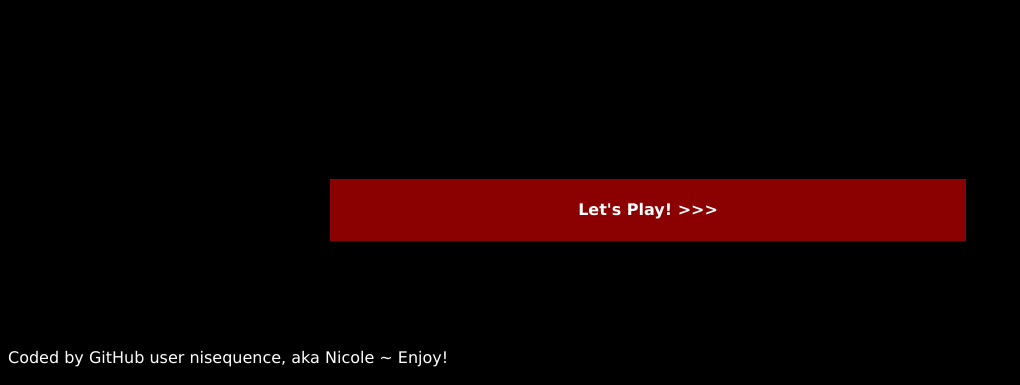
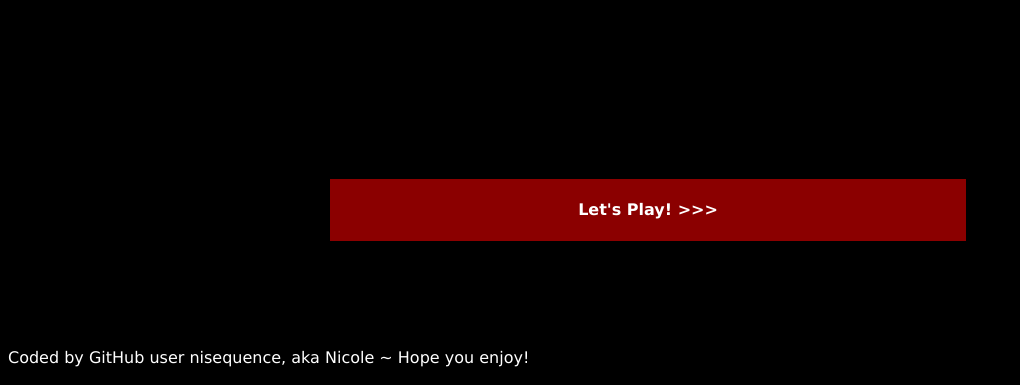
Before and after one commit to uprighted-learners/jeopardy-board-nisequence, a plain HTML site: page index.html in a window 1280 px wide. Shown: the part 431-816 px from the top of the page, without its empty margins (0-1020 px from the left). Drawn offline with Linux system fonts and the light colour scheme.

Commit message:
updated footer & moved from branch master to main

```diff
--- a/index.html
+++ b/index.html
@@ -14,7 +14,7 @@ h4<!DOCTYPE html>
     <a href="round-1.html" id="startGame"><h4>Let's Play! >>></h4></a>
     <script src="./scripts/index.js" type="module"></script>
     <footer id="landingFooter">
-      Coded by GitHub user nisequence, aka Nicole ~ Enjoy!
+      Coded by GitHub user nisequence, aka Nicole ~ Hope you enjoy!
     </footer>
   </body>
 </html>
```
